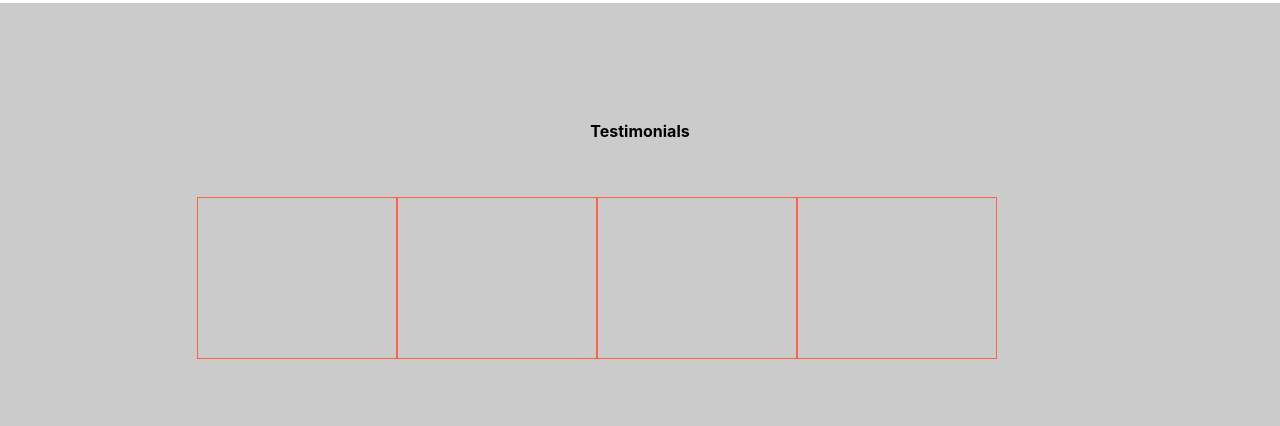
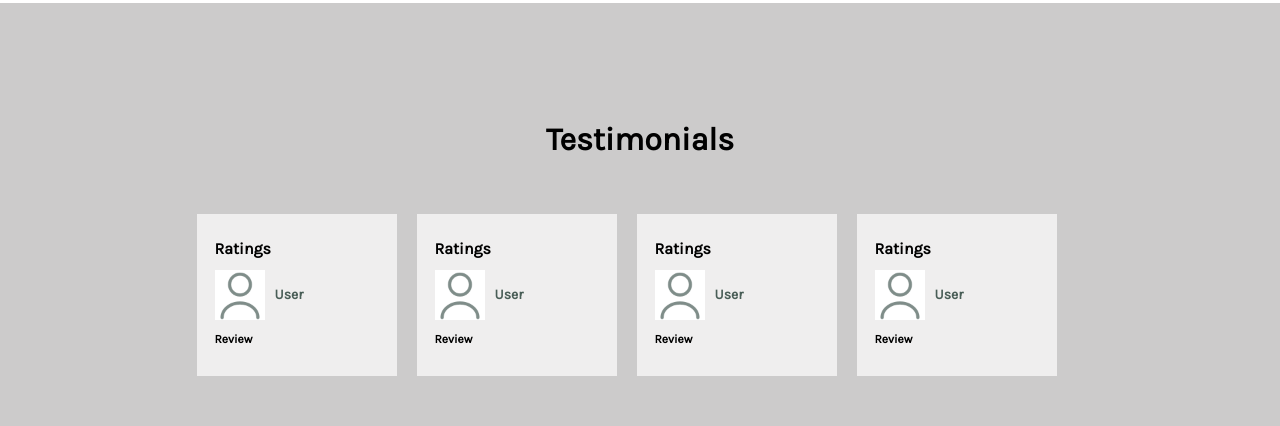
Before and after one commit to KseniiaMarkiv/ll-react-app, a React (Create React App) app: page / in a window 1280 px wide. Shown: the part 1260-1686 px from the top of the page. Built offline with nearby package versions, Linux system fonts and the light colour scheme; a web font is replaced by a local one.

Commit message:
Add style of Testimonials section

```diff
--- a/src/Common.css
+++ b/src/Common.css
@@ -104,7 +104,7 @@ header img {
 
 .specials-card {
   height: 414px;
-  width: 268px;
+  width: 265px;
   background-color: var(--secondary-pastel);
   border-radius: 10px 10px 0 0;
 }
@@ -125,8 +125,6 @@ header img {
 .testimonials-imgs {
   height: 162px;
   width: 200px;
-  border: 1px tomato solid;
-
 }
 
 .about-sections {
--- a/src/Specific.css
+++ b/src/Specific.css
@@ -94,7 +94,7 @@ button.reserve {
 }
 .card-text {
   height: 257px;
-  width: 268px;
+  width: 265px;
   padding: 20px;
   text-align: left;
   display: flex;
@@ -140,3 +140,55 @@ button.reserve {
   position: relative;
   top: -3px;
 }
+
+.testimonials-header h4 {
+  font-family: Karla;
+  font-size: 32px;
+  font-weight: 700;
+  line-height: 37px;
+}
+.article-testimonials {
+  display: grid;
+  grid-template-columns: repeat(3, auto);
+  gap: 20px;
+  text-align: left;
+}
+.testimonials-imgs {
+  background-color: #EFEEEE;
+  padding: 25px 18px;
+  row-gap: 12px;
+  display: flex;
+  justify-content: flex-start;
+  flex-direction: column;
+  flex-wrap: nowrap;
+}
+.rating-header {
+  font-family: Karla;
+  font-size: 16px;
+  font-weight: 700;
+  line-height: 19px;
+}
+.user-icon {
+  display: grid;
+  grid-template-columns: repeat(2, auto);
+  align-items: center;
+  justify-content: start;
+}
+.user-img {
+  width: 50px;
+  height: 50px;
+}
+.user-name {
+  font-family: Karla;
+  font-size: 14px;
+  font-weight: 700;
+  line-height: 16px;
+  color: var(--primary-green);
+  padding-left: 10px;
+}
+.review {
+  font-family: Karla;
+  font-size: 12px;
+  font-weight: 700;
+  line-height: 14px;
+}
--- a/src/components/Main.js
+++ b/src/components/Main.js
@@ -123,11 +123,47 @@ function Main() {
               <header className="testimonials-header">
                 <h4>Testimonials</h4>
               </header>
-              <article>
-                <div className='testimonials-imgs'></div>
-                <div className='testimonials-imgs'></div>
-                <div className='testimonials-imgs'></div>
-                <div className='testimonials-imgs'></div>
+              <article className="article-testimonials">
+                <div className='testimonials-imgs'>
+                  <p className="rating-header">Ratings</p>
+                  <div className="user-icon">
+                    <div className="user-img">
+                      <img src="./Assets/user.gif" alt="Photo User rating" width={50} height={50}/>
+                    </div>
+                    <div className="user-name">User</div>
+                  </div>
+                  <p className="review">Review</p>
+                </div>
+                <div className='testimonials-imgs'>
+                  <p className="rating-header">Ratings</p>
+                  <div className="user-icon">
+                    <div className="user-img">
+                      <img src="./Assets/user.gif" alt="Photo User rating" width={50} height={50}/>
+                    </div>
+                    <div className="user-name">User</div>
+                  </div>
+                  <p className="review">Review</p>
+                </div>
+                <div className='testimonials-imgs'>
+                  <p className="rating-header">Ratings</p>
+                  <div className="user-icon">
+                    <div className="user-img">
+                      <img src="./Assets/user.gif" alt="Photo User rating" width={50} height={50}/>
+                    </div>
+                    <div className="user-name">User</div>
+                  </div>
+                  <p className="review">Review</p>
+                </div>
+                <div className='testimonials-imgs'>
+                  <p className="rating-header">Ratings</p>
+                  <div className="user-icon">
+                    <div className="user-img">
+                      <img src="./Assets/user.gif" alt="Photo User rating" width={50} height={50}/>
+                    </div>
+                    <div className="user-name">User</div>
+                  </div>
+                  <p className="review">Review</p>
+                </div>
               </article>
             </div>
           </section>
```
Also changed, not shown: public/Assets/user.gif (added).
